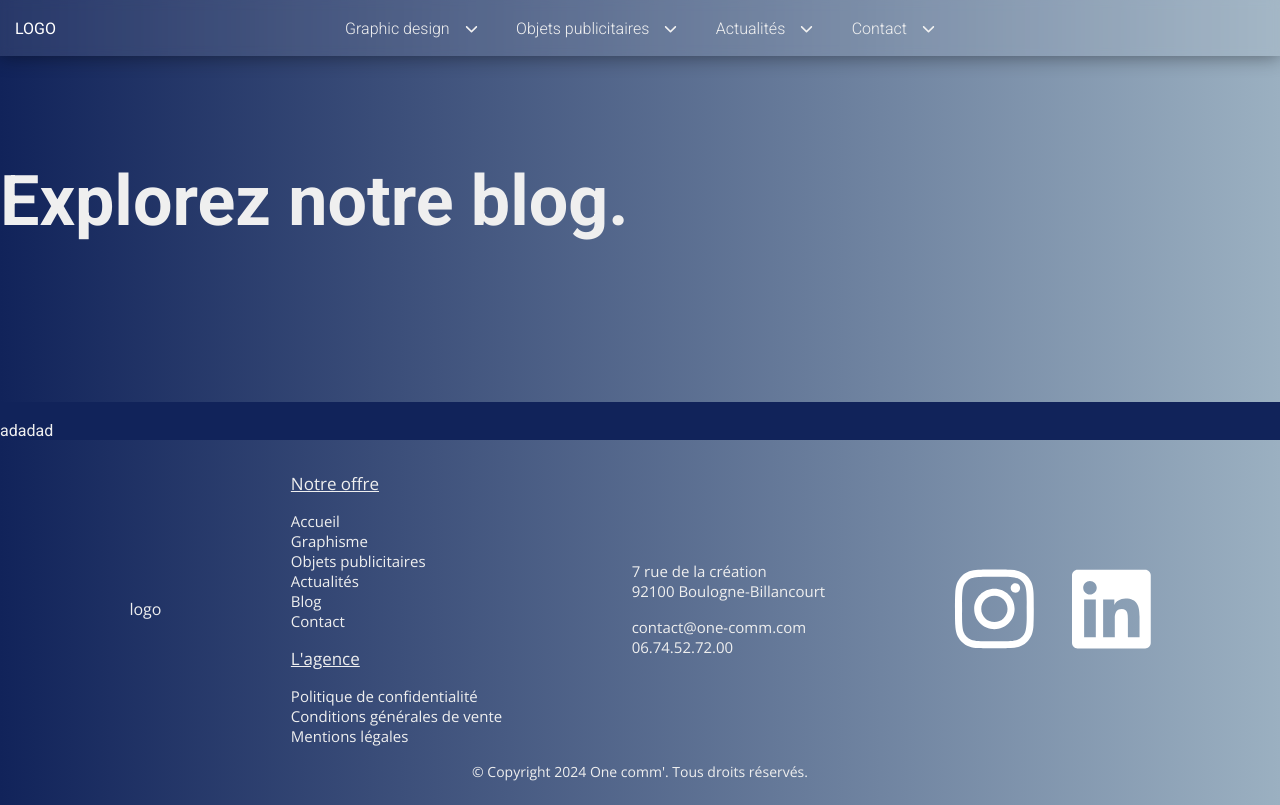
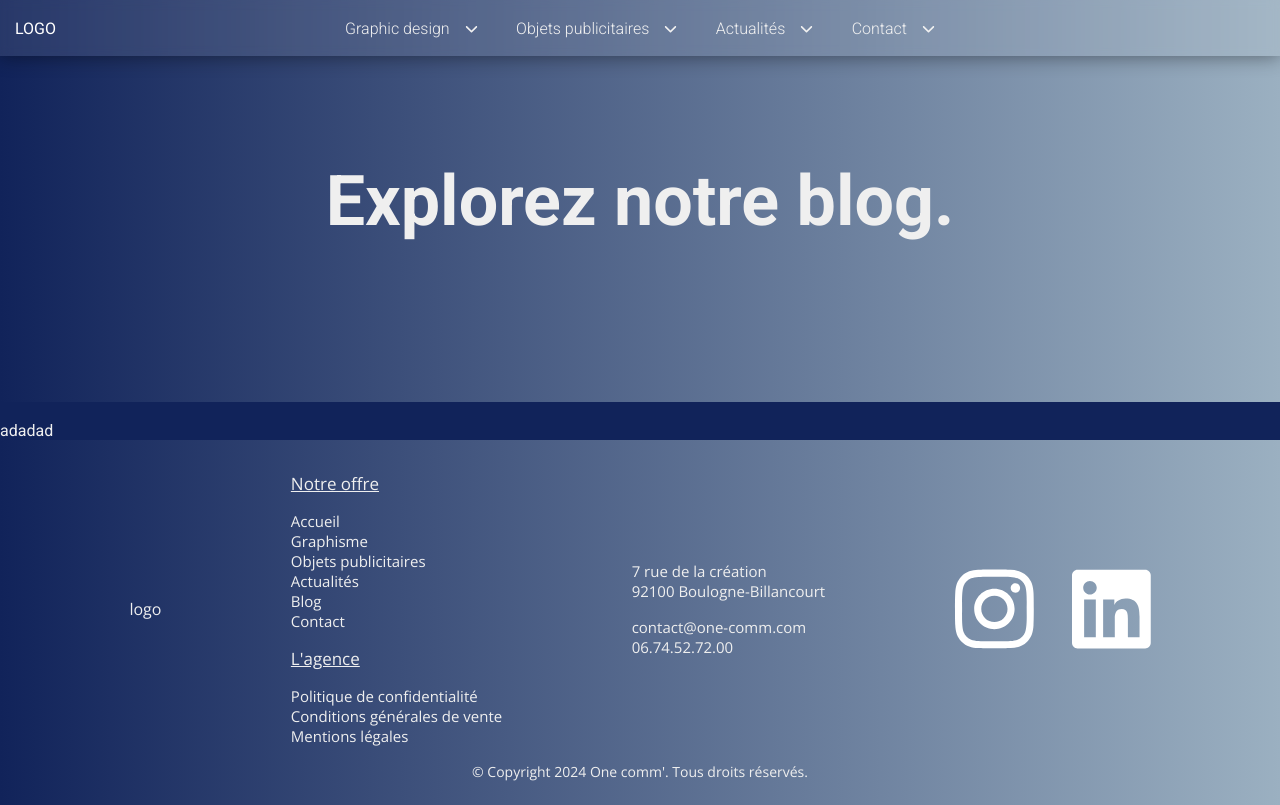
Before and after one commit to Scharlyopitz/One-comm, a React (Vite) app: page /blog in a window 1280 px wide. Built offline with nearby package versions, Linux system fonts and the light colour scheme.

Commit message:
style minisection

```diff
--- a/src/sass/miniSectionTxt/_miniSectionTxt.scss
+++ b/src/sass/miniSectionTxt/_miniSectionTxt.scss
@@ -1,3 +1,7 @@
 .miniSection {
   padding: 20vh 0;
+
+  h1 {
+    text-align: center;
+  }
 }
--- a/src/style/style.css
+++ b/src/style/style.css
@@ -603,6 +603,9 @@ footer .copyright p {
 .miniSection {
   padding: 20vh 0;
 }
+.miniSection h1 {
+  text-align: center;
+}
 
 nav {
   display: flex;
```
Also changed, not shown: 1 other file (tests, documents, lock files or other folders).
